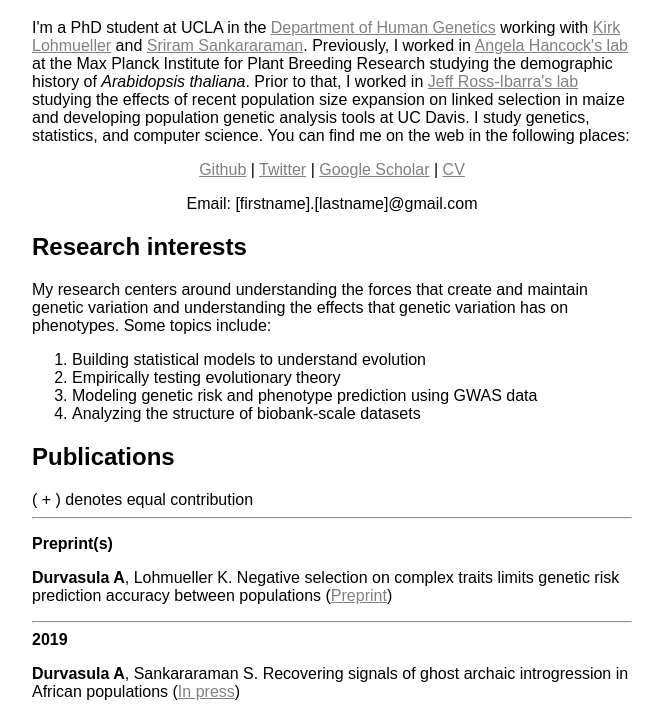
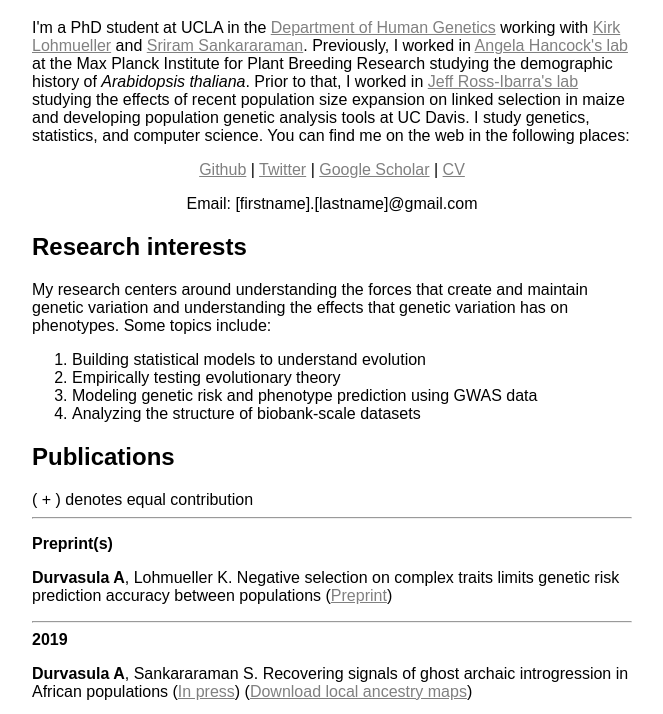
Before and after one commit to arundurvasula/arundurvasula.github.io, a plain HTML site: page index.html in a window 1280 px wide. Shown: the part 61-775 px from the top of the page, without its empty margins (308-971 px from the left). Drawn offline with Linux system fonts and the light colour scheme.

Commit message:
lanc maps

```diff
--- a/index.html
+++ b/index.html
@@ -47,7 +47,7 @@
 
     <strong>2019</strong>
 
-    <p><strong>Durvasula A</strong>, Sankararaman S. Recovering signals of ghost archaic introgression in African populations (<a href="https://www.biorxiv.org/content/early/2018/03/21/285734">In press</a>)</p>
+    <p><strong>Durvasula A</strong>, Sankararaman S. Recovering signals of ghost archaic introgression in African populations (<a href="https://www.biorxiv.org/content/early/2018/03/21/285734">In press</a>) (<a href="https://sriramlab.cass.idre.ucla.edu/public/afr_archaic_maps_release.zip">Download local ancestry maps</a>)</p>
 
     <p><strong>Durvasula A</strong>, Sankararaman S. A statistical model for reference-free inference of archaic local ancestry. (<a href="https://journals.plos.org/plosgenetics/article?id=10.1371/journal.pgen.1008175">Journal</a>) (<a href="https://github.com/sriramlab/archie">Code</a>) (<a title="Durvasula2019" href="pdfs/durvasula2019.pdf">PDF</a>)</p>
 
```
